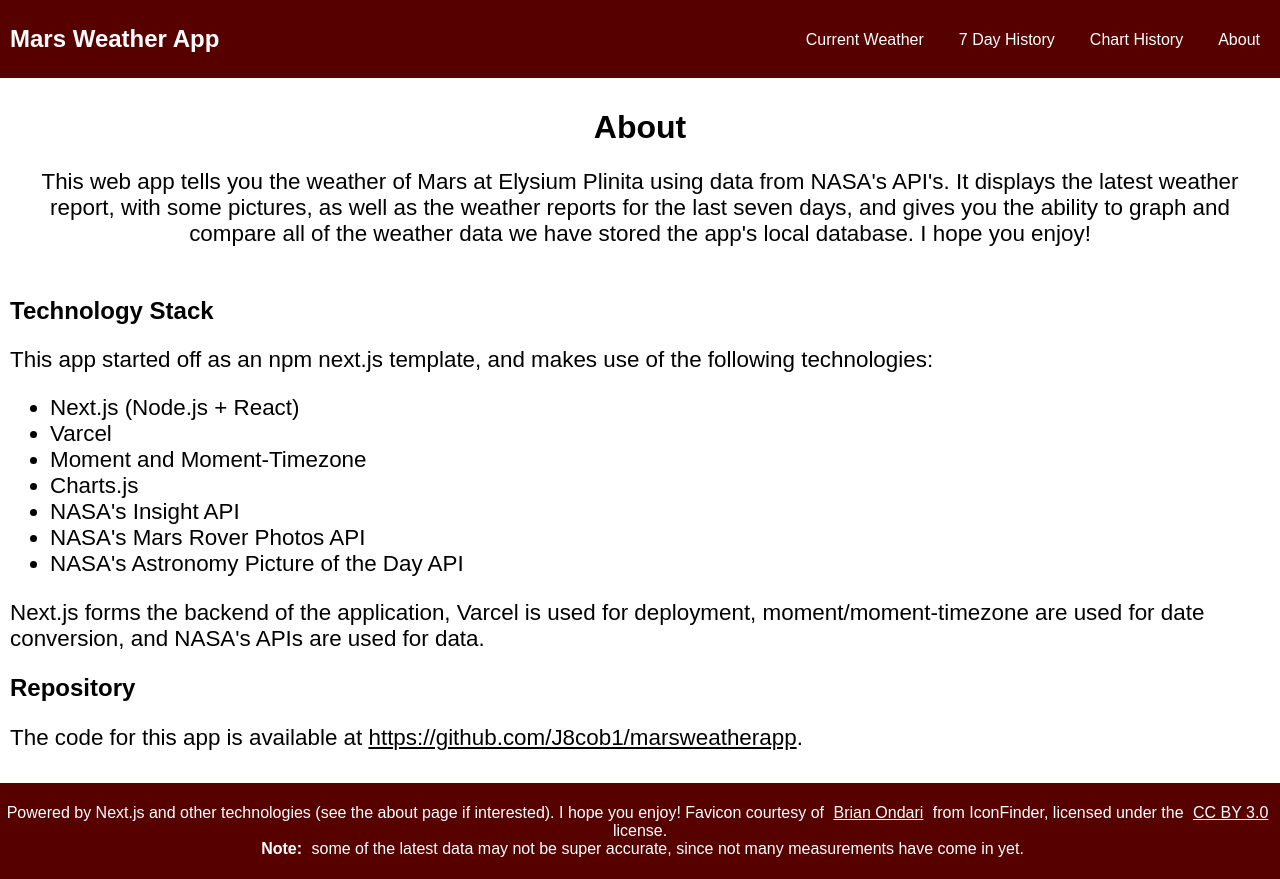
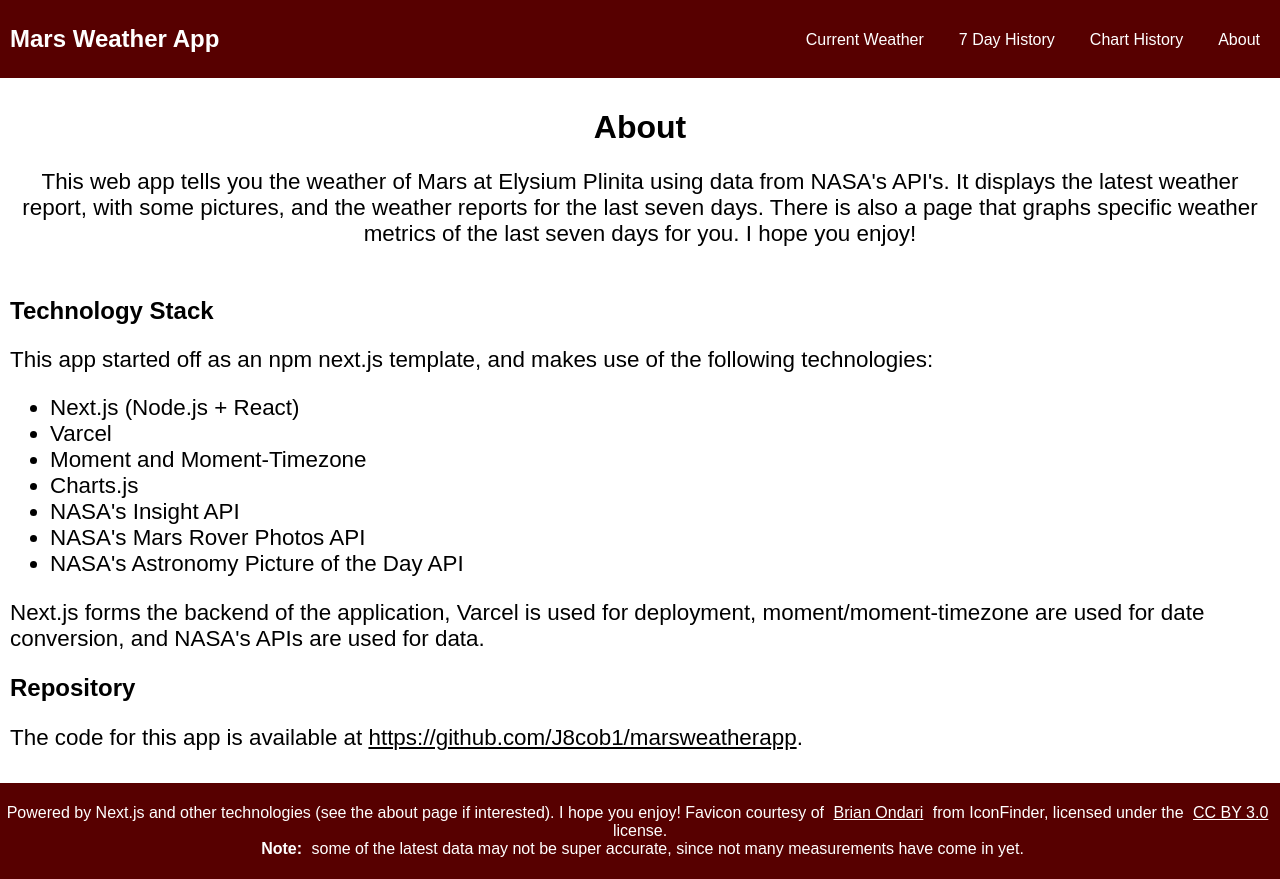
Before and after one commit to J8cob1/marsweatherapp, a Next.js app: page /about in a window 1280 px wide. Built offline with nearby package versions, Linux system fonts and the light colour scheme.

Commit message:
Not done yet

```diff
--- a/pages/about.js
+++ b/pages/about.js
@@ -13,8 +13,8 @@ export default function About() {
           <h1>About</h1>
           <p className="header-text">
             This web app tells you the weather of Mars at Elysium Plinita using data from NASA's API's.
-            It displays the latest weather report, with some pictures, as well as the weather reports for the last seven days, and gives
-            you the ability to graph and compare all of the weather data we have stored the app's local database. I hope you enjoy!
+            It displays the latest weather report, with some pictures, and the weather reports for the last seven days.
+            There is also a page that graphs specific weather metrics of the last seven days for you. I hope you enjoy!
           </p>
           <section>
             <h2>Technology Stack</h2>
```
